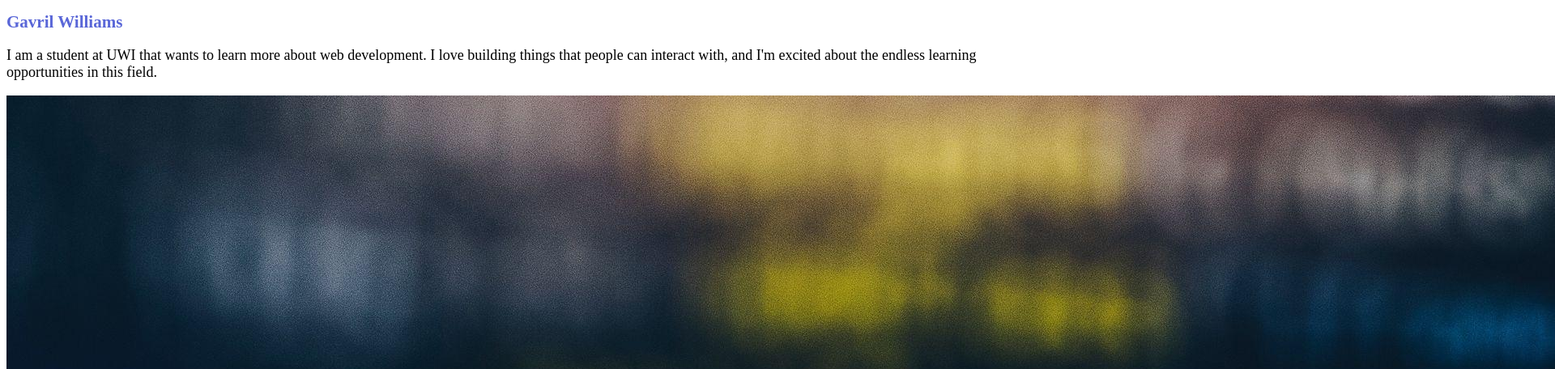
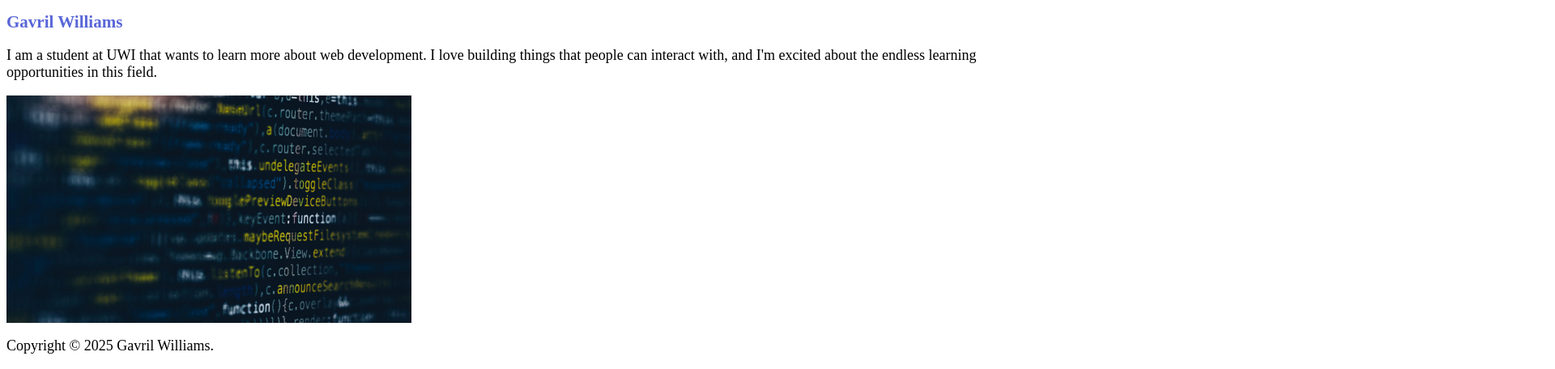
Before and after one commit to Coder-GW/info2180-lab1, a plain HTML site: page index.html in a window 1280 px wide. Shown: the part 163-619 px from the top of the page at 81% size, 1920 px wide, since content can reach past the window. Drawn offline with Linux system fonts and the light colour scheme.

Commit message:
Updated image size

```diff
--- a/index.html
+++ b/index.html
@@ -15,7 +15,7 @@
     <main>
         <h2>Gavril Williams</h2>
         <p>I am a student at UWI that wants to learn more about web development. I  love building things that people can interact with, and I'm excited about the endless learning opportunities in this field.</p>
-        <img src="programming.jpg" alt="Wall of code">
+        <img src="programming.jpg" alt="Wall of code" width="500">
     </main>
     <footer>
         <p>Copyright &copy; 2025 Gavril Williams.</p>
```
